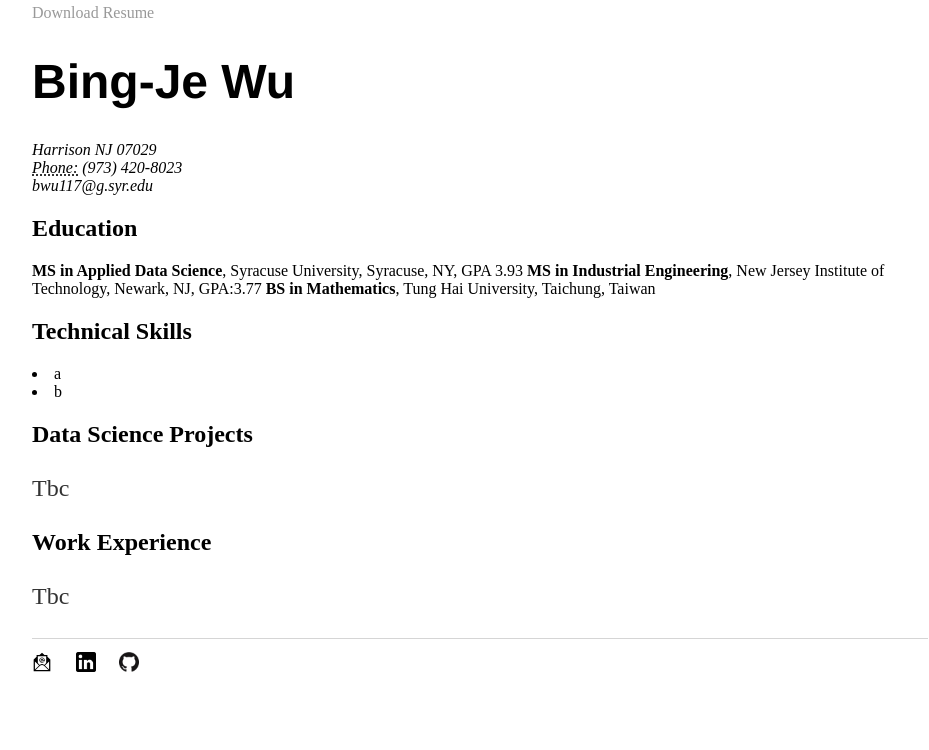
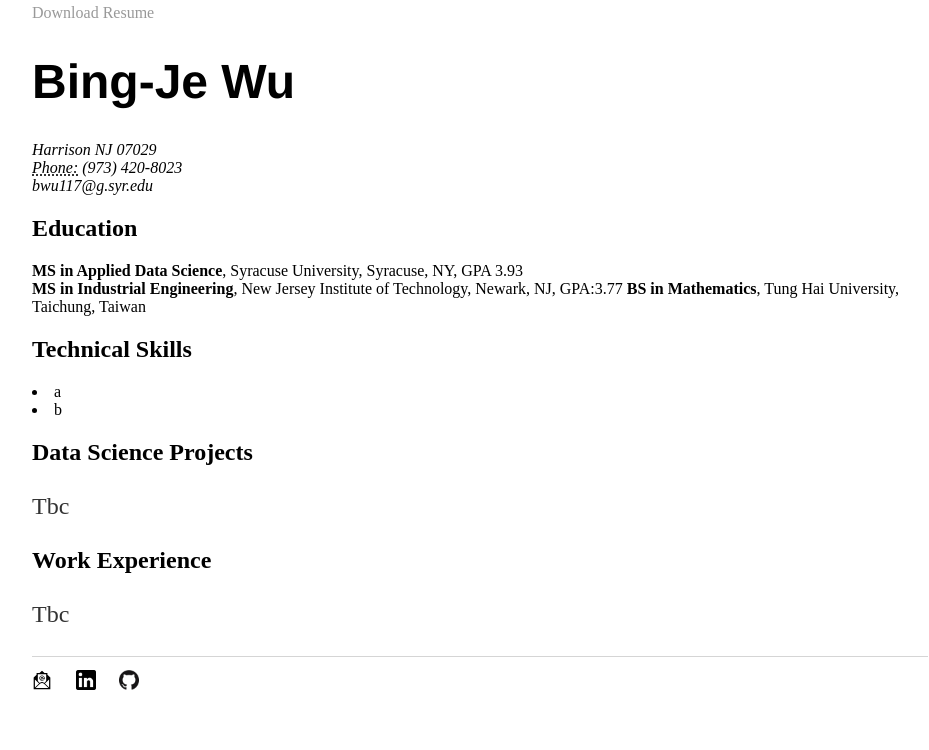
Before and after one commit to bing020815/bing020815.github.io, a Jekyll site: the page built from resume/index.html, in a window 1280 px wide. Shown: the part 494-1244 px from the top of the page, without its empty margins (160-1089 px from the left). Built offline with Jekyll 4.4.1, drawn with Linux system fonts in a browser that asks for light colours.

Commit message:
Update index.html

```diff
--- a/resume/index.html
+++ b/resume/index.html
@@ -13,7 +13,8 @@ title: Bing-Je WU's Resume
 					</address>
 
 					<h2>Education</h2>
-					<strong>MS in Applied Data Science</strong>, Syracuse University, Syracuse, NY, GPA 3.93
+					<span style="text-align: justify; display:block;"><strong>MS in Applied Data Science</strong>, Syracuse University, Syracuse, NY, GPA 3.93
+						</span>
 					<strong>MS in Industrial Engineering</strong>, New Jersey Institute of Technology, Newark, NJ, GPA:3.77
 					<strong>BS in Mathematics</strong>, Tung Hai University, Taichung, Taiwan
 
```
